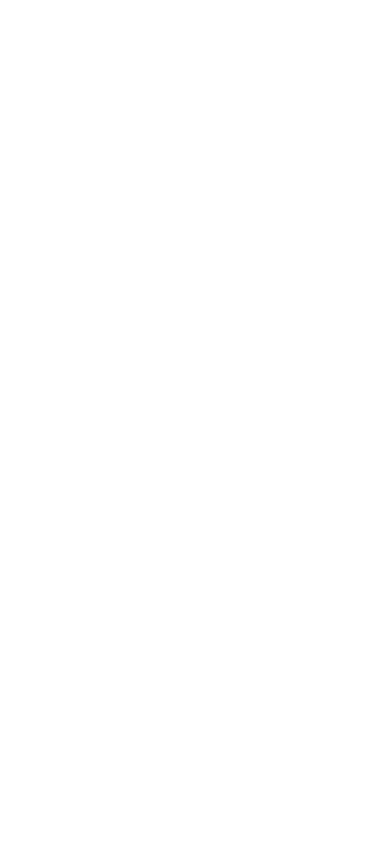
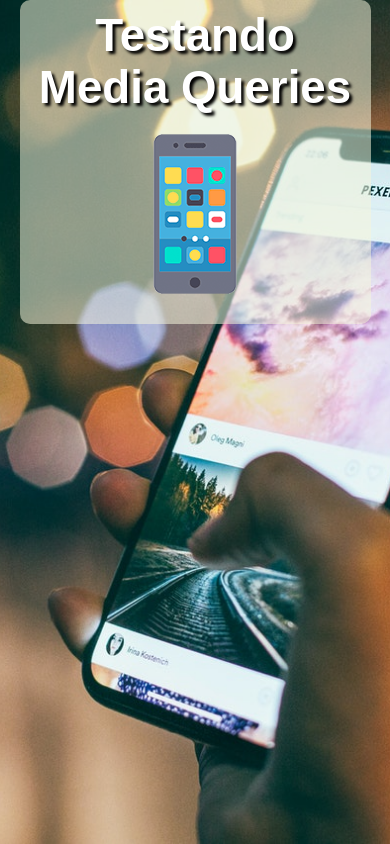
Before and after one commit to FabioMGonc/Mobile-First, a plain HTML site: page index.html in a window 390 px wide. Drawn offline with Linux system fonts and the light colour scheme.

Commit message:
Criação do CSS e da Versão Mobile

```diff
--- /dev/null
+++ b/estilos/media-query.css
@@ -0,0 +1,3 @@
+@charset "UTF-8";
+
+/* TODAS OUTRAS MÍDIAS*/
--- /dev/null
+++ b/estilos/style.css
@@ -0,0 +1,40 @@
+@charset "UTF-8";
+
+/*Mobile First*/
+*{
+    margin: 0px;
+    padding: 0px;
+    box-sizing: border-box;
+    font-family: Arial, Helvetica, sans-serif;
+    font-size: 1.3em;
+}
+body, html{
+    width: 100vw;
+    height: 100vh;
+}
+body{
+    background: chartreuse url(../Imagens/back-phone.jpg) no-repeat;
+    background-size: cover;
+    background-position: center center;
+}
+main{
+    background-color: rgba(245, 245, 220, 0.541);
+    width: 90vw;
+    margin: auto;
+    padding: 10px;
+    border-radius: 10px;
+}
+h1{
+    text-align: center;
+    color: white;
+    text-shadow: 3px 3px 3px black;
+}
+img{
+    display: block;
+    margin: auto;
+}
+img#smartphone{display: block;}
+img#tablet{display: none;}
+img#impressora{display: none;}
+img#desktop{display: none;}
+img#tv{display: none;}
--- a/index.html
+++ b/index.html
@@ -4,8 +4,18 @@
     <meta charset="UTF-8">
     <meta name="viewport" content="width=device-width, initial-scale=1.0">
     <title>Media Query</title>
+    <link rel="stylesheet" href="estilos/style.css" media="all">
+    <link rel="stylesheet" href="estilos/media-query.css">
 </head>
 <body>
+    <main>
+        <h1>Testando Media Queries</h1>
+            <img id="smartphone" src="Imagens/icon-phone.png" alt="Acesso Via Smartphone">
+            <img id="tablet" src="Imagens/icon-tablet.png" alt="Acessando Via Tablet">
+            <img id="impressora" src="Imagens/icon-print.png" alt="Versão de impressão">
+            <img id="desktop" src="Imagens/icon-pc.png" alt="Versão de desktops">
+            <img id="tv" src="Imagens/icon-tv.png" alt="Verssão de Televisão">
 
+    </main>
 </body>
 </html>
```
